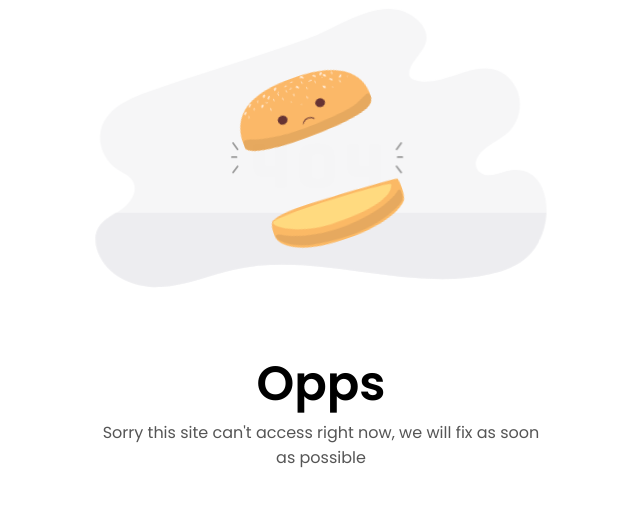
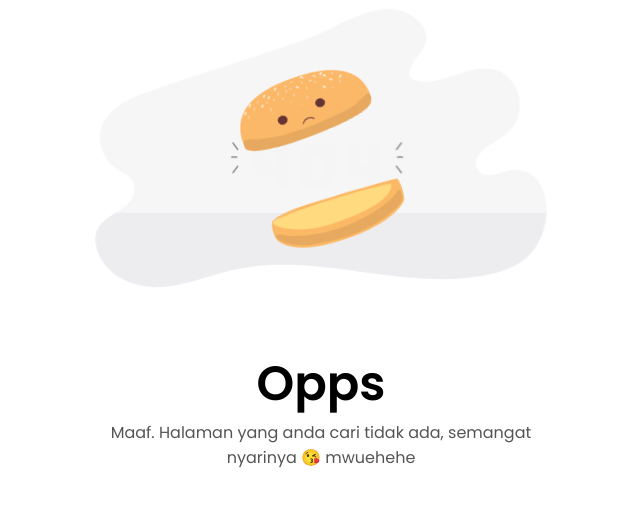
Before and after one commit to vinsensiusarko/vinsensiusarko-portfolio, a plain HTML site: page public/404.html in a window 1280 px wide. Shown: the part 152-658 px from the top of the page, without its empty margins (319-959 px from the left). Drawn offline with Linux system fonts and the light colour scheme.

Commit message:
Update workflow

```diff
--- a/public/404.html
+++ b/public/404.html
@@ -59,7 +59,7 @@
     </div>
     <div class="text_sorry">
         <h1 class="title">Opps</h1>
-        <p class="section__text__p1">Sorry this site can't access right now, we will fix as soon as possible</p>
+        <p class="section__text__p1">Maaf. Halaman yang anda cari tidak ada, semangat nyarinya 😘 mwuehehe</p>
     </div>
 </body>
 </html>
```
Also changed, not shown: public/index.html (+1 -1 lines).
